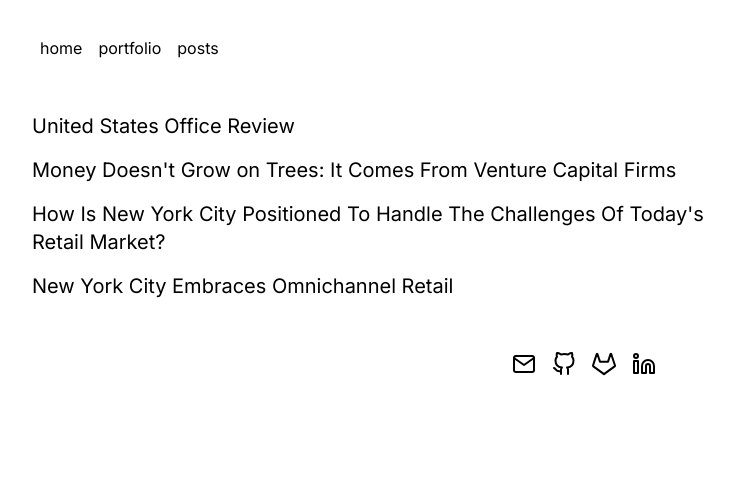
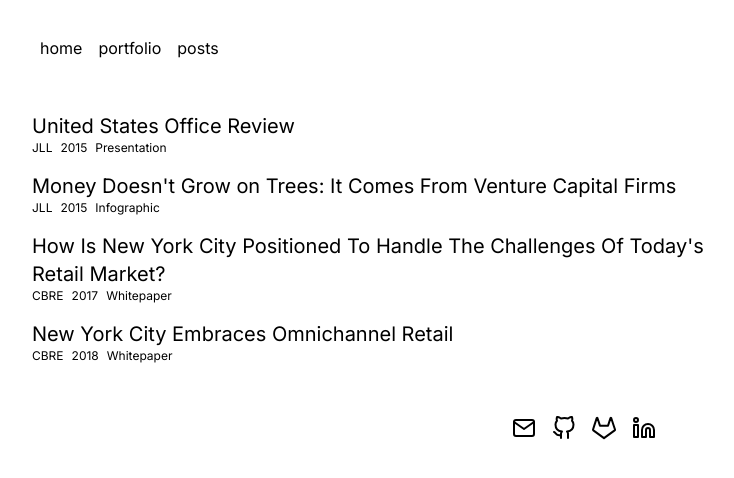
Before and after one commit to jrachelr/portfolio, a Next.js app: page /portfolio in a window 1280 px wide. Shown: the top 478 px of the page, without its empty margins (272-1006 px from the left). Built offline with nearby package versions, Linux system fonts and the light colour scheme.

Commit message:
mvp done

```diff
--- a/components/PortfolioCard.tsx
+++ b/components/PortfolioCard.tsx
@@ -10,11 +10,15 @@ export default function PortfolioCard({ sample }: Props) {
 
   return (
     <li className="mt-4 text-xl dark:text-white/90">
-      <Link
-        className="hover:underline hover:text-black/70 dark:hover:text-white"
-        href={`/portfolio/${id}`}
-      >
-        {title}
+      <Link href={`/portfolio/${id}`}>
+        <h4 className="hover:underline hover:text-black/70 dark:hover:text-white">
+          {title}
+        </h4>
+        <div className="flex flex-row items-start relative text-xs">
+          <span className="pr-2">{company}</span>
+          <span className="pr-2">{year}</span>
+          <span className="pr-2">{type}</span>
+        </div>
       </Link>
     </li>
   );
```
